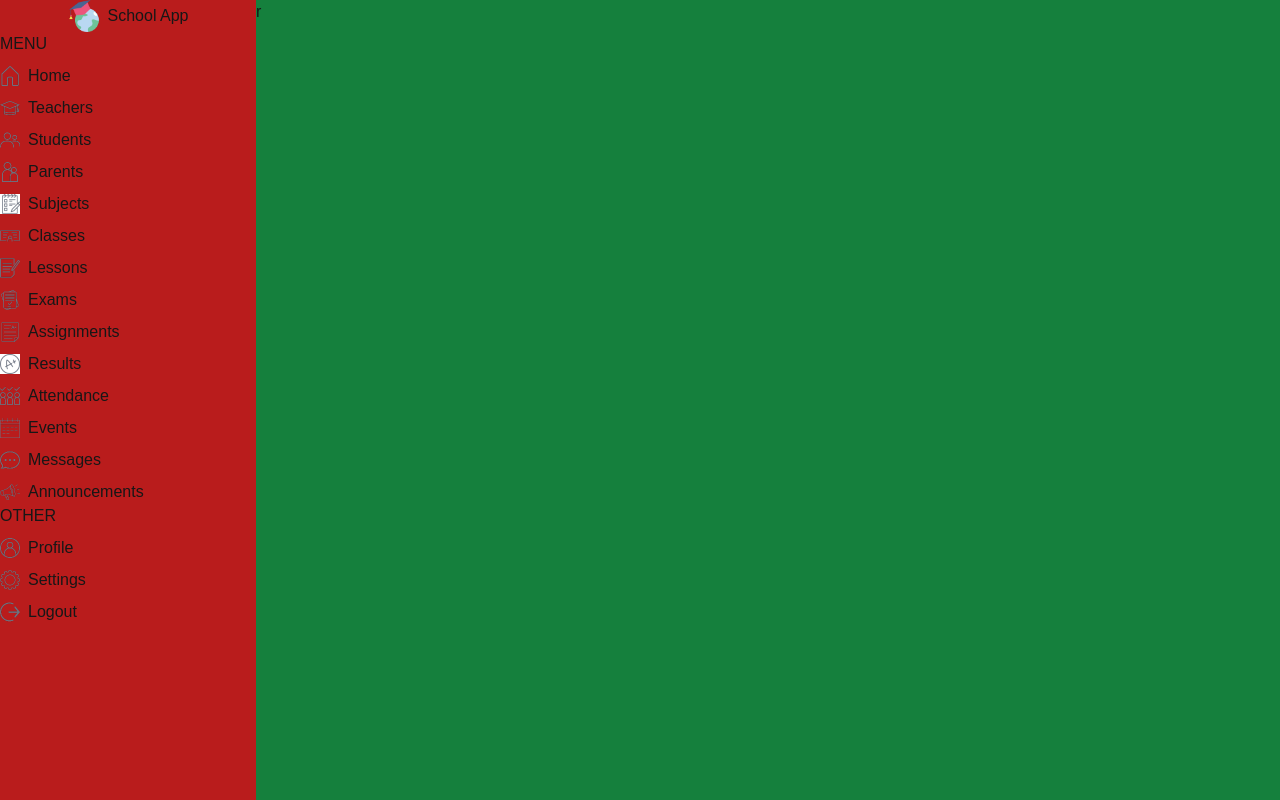
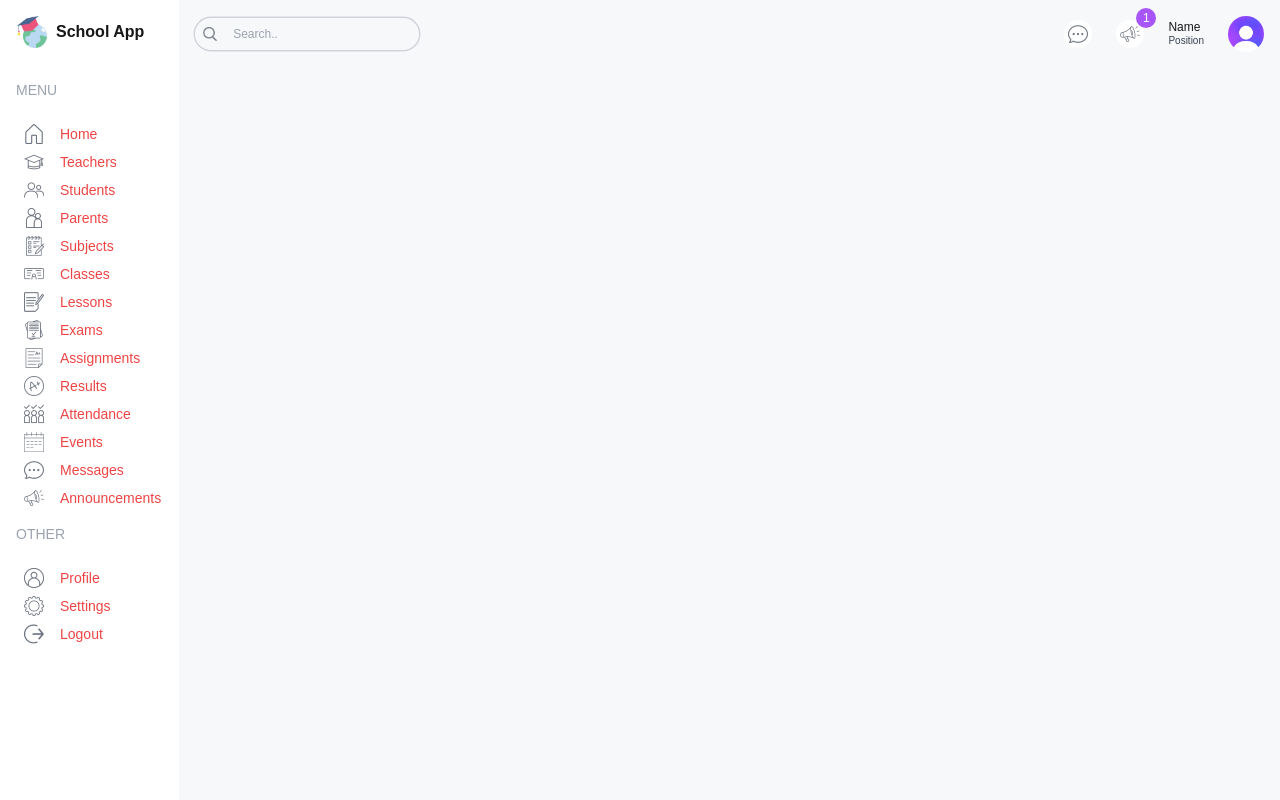
Before and after one commit to mdazmi28/Education-Management-System, a Next.js app in the folder client/: page /admin in a window 1280 px wide. Built offline with nearby package versions, Linux system fonts and the light colour scheme.

Commit message:
Size Bar and Navbar structure ready

```diff
--- a/client/src/app/(dashboard)/admin/page.jsx
+++ b/client/src/app/(dashboard)/admin/page.jsx
@@ -3,7 +3,7 @@
 const AdminPage = () => {
     return (
         <div>
-            ADMIN
+            {/* ADMIN */}
         </div>
     );
 };
--- a/client/src/app/(dashboard)/layout.js
+++ b/client/src/app/(dashboard)/layout.js
@@ -2,22 +2,24 @@ import Link from "next/link";
 import Image from "next/image";
 import { Span } from "next/dist/trace";
 import Menu from "@/components/Menu";
+import NavBar from "@/components/NavBar";
 
 export default function RootLayout({ children }) {
   return (
     <div className="h-screen flex">
       {/* Left */}
-      <div className="w-[20%] bg-red-700 md:w-[10%] lg:w-[20%] xl:w-[20%]">
-        <Link href="/" className='flex items-center justify-center gap-2'>
+      <div className="w-[14%] md:w-[8%] lg:w-[16%] xl:w-[14%] p-4">
+        <Link href="/" className='flex items-center justify-center lg:justify-start gap-2'>
           <Image src="/logo.png" alt="Logo" width={32} height={32} />
-          <span className="hidden lg:block">School App</span>
+          <span className="hidden lg:block font-bold">School App</span>
         </Link>
         <Menu/>
       </div>
 
       {/* Right */}
-      <div className="w-[80%] bg-green-700 md:w-[90%] lg:w-[80%] xl:w-[80%]">
-        r
+      <div className="w-[86%] md:w-[92%] lg:w-[84%] xl:w-[86%] bg-[#F7F8FA] overflow-y-scroll flex flex-col">
+        <NavBar/>
+        {children}
       </div>
     </div>
   );
--- a/client/src/components/Menu.jsx
+++ b/client/src/components/Menu.jsx
@@ -118,14 +118,14 @@ const menuItems = [
 
 const Menu = () => {
   return (
-    <div>
+    <div className='mt-4 text-sm'>
         {
             menuItems.map((item, index) => (
                 <div key={item.title} className='flex flex-col gap-2'>
-                    <span>{item.title}</span>
+                    <span className='hidden md:block text-gray-400 font-light my-4'>{item.title}</span>
                     {
                         item.items.map((menuItem, index)=>(
-                            <Link href={menuItem.href} className='flex items-center justify-center lg:justify-start gap-2'>
+                            <Link href={menuItem.href} className='flex items-center justify-center lg:justify-start gap-4 text-red-500 py-0 md:px-2 rounded-md hover:bg-lamaSkyLight'>
                                 <Image src={menuItem.icon} alt={menuItem.label} width={20} height={20}/>
                                 <span className='hidden lg:block'>{menuItem.label}</span>
                             </Link>
--- a/client/src/components/NavBar.jsx
+++ b/client/src/components/NavBar.jsx
@@ -1,9 +1,33 @@
-import React from 'react';
+import Image from "next/image";
+// import Link from "next/link";
 
 const NavBar = () => {
     return (
-        <div>
+        <div className='flex items-center justify-between p-4'>
+            {/* Search Bar */}
+            <div className='hidden md:flex items-center gap-2 text-xs rounded-full ring-[1.5px] ring-gray-300 px-2'>
+                <Image src='/search.png' width={14} height={14} className=''/>
+                <input type='text' placeholder='Search..' className='w-[200px] p-2 bg-transparent outline-none text-red-500'/>
+            </div>
 
+            {/* Icons and Users */}
+            <div className='flex items-center gap-6 justify-end w-full'>
+                <div className='bg-white rounded-full w-7 h-7 flex items-center justify-center cursor-pointer'>
+                    <Image src='/message.png' width={20} height={20}/>
+                    {/* <Image src='/search.png' width={20} height={20} /> */}
+                </div>
+                <div className='bg-white rounded-full w-7 h-7 flex items-center justify-center cursor-pointer relative'>
+                    {/* <Image src='/message.png' width={20} height={20}/> */}
+                    <Image src='/announcement.png' width={20} height={20} />
+                    <div className='absolute -top-3 -right-3 w-5 h-5 flex items-center justify-center bg-purple-500 text-white rounded-full text-xs'>1</div>
+
+                </div>
+                <div className='flex flex-col cursor-pointer'>
+                    <span className='text-xs leading-3 font-medium'>Name</span>
+                    <span className='text-[10px] text-gray-700 text-right'>Position</span>
+                </div>
+                <Image src='/avatar.png' width={36} height={36} className='rounded-full' />
+            </div>
         </div>
     );
 };
```
